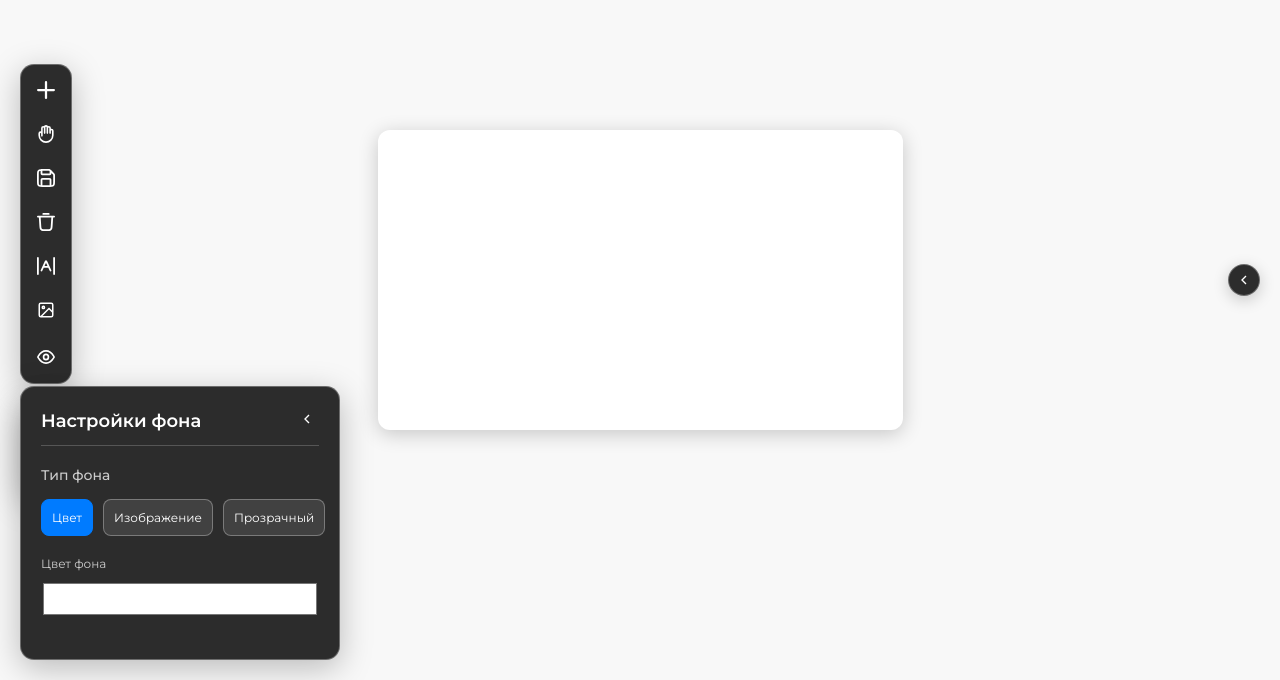
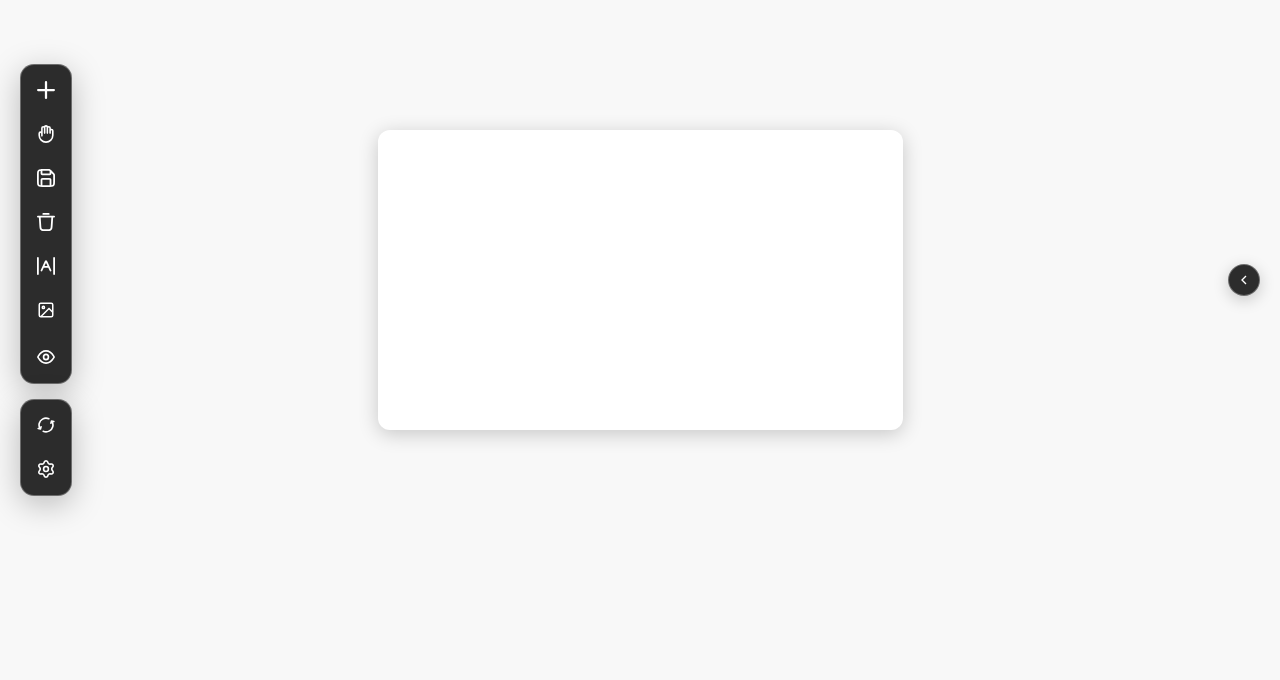
Before and after one commit to mikishlep/Business-Card-Constructor, a Vue app: page / in a window 1280 px wide. Shown: the part 120-800 px from the top of the page. Built offline with nearby package versions, Linux system fonts and the light colour scheme.

Commit message:
Изменена логика отображения панели фона: теперь она скрыта по умолчанию. Обновлен компонент App для поддержки нового состояния видимости панели фона.

```diff
--- a/src/App.vue
+++ b/src/App.vue
@@ -7,7 +7,7 @@ import { ref, computed } from 'vue';
 
 const isFlipped = ref(false);
 const isPropertiesPanelVisible = ref(false);
-const isBackgroundPanelVisible = ref(true);
+const isBackgroundPanelVisible = ref(false);
 const editorRef = ref(null);
 
 // Разворот визитки
```
